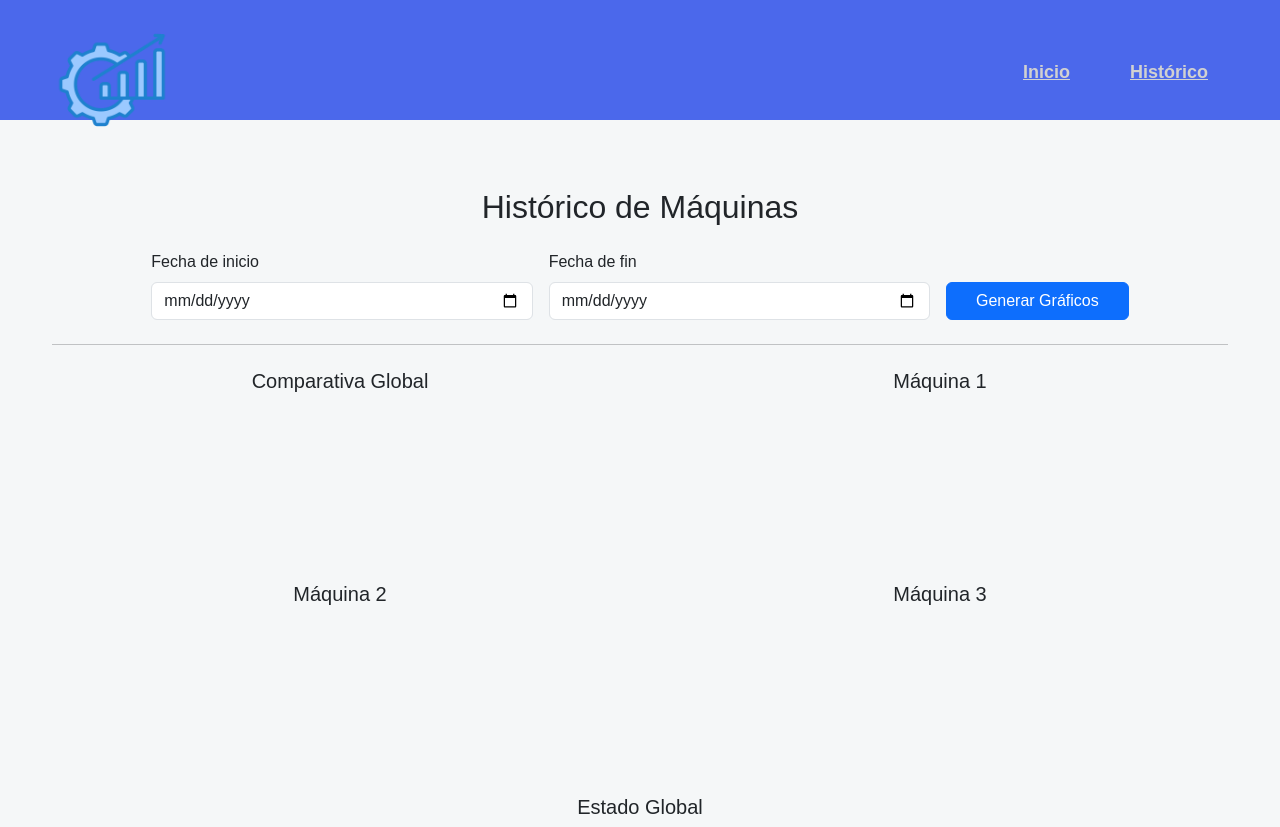
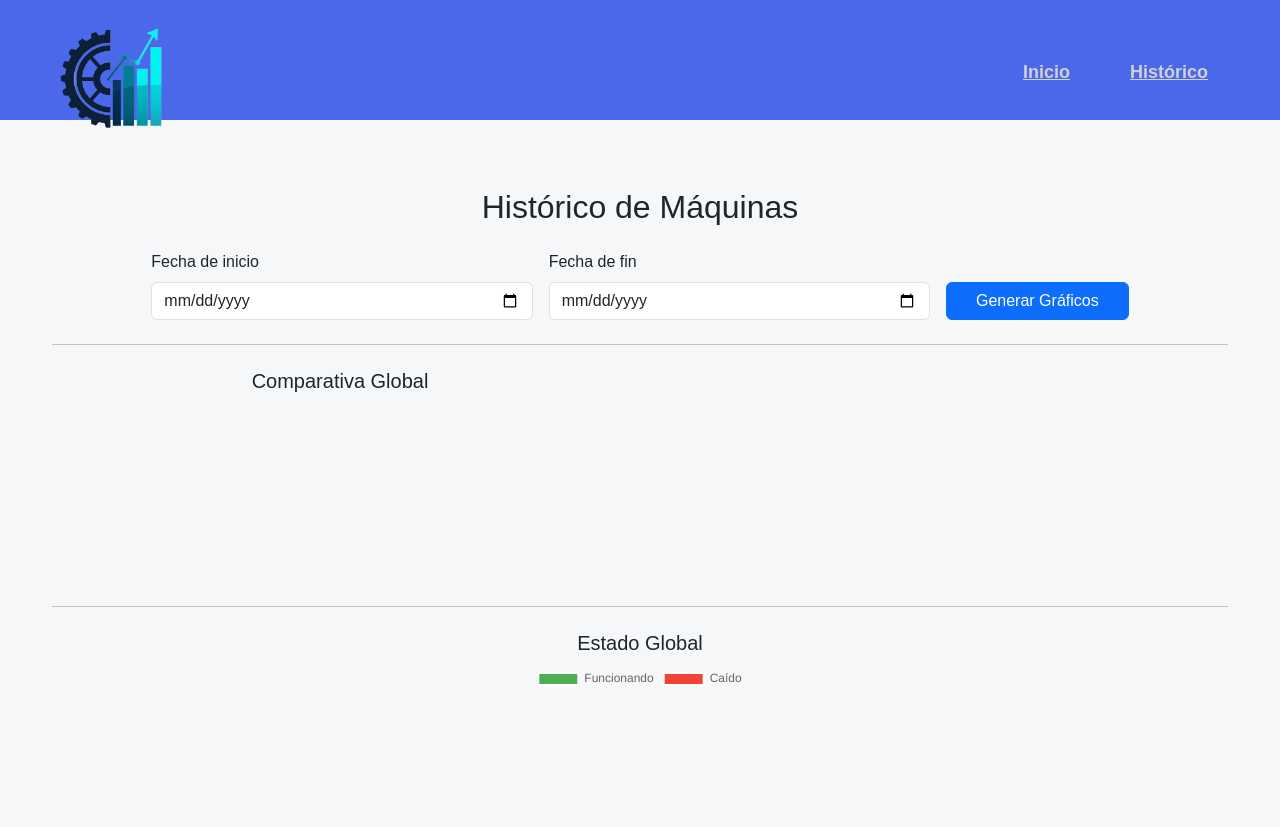
Before and after one commit to Luas21/P-ciencia-datos, a Flask app: page /Historico/ in a window 1280 px wide. Shown: the top 827 px of the page. After the commit the page ends 684 px from the top, so only its background shows below. Run offline with Flask 3, Linux system fonts and the light colour scheme; a database or web service that is not in the repository returns one stand-in record (values such as "Sample title"); a map, chart or similar area stays blank; some libraries are stand-ins or nearby versions.

Commit message:
cambio de logo, ajuste de la alineación del logo y generación dinamica de máquinas

```diff
--- a/app/static/css/style.css
+++ b/app/static/css/style.css
@@ -34,7 +34,7 @@ body {
 .logo {
     width: 120px;
     height: auto;
-    display: block;
+    vertical-align: middle;
 }
 
 #menu {
--- a/app/templates/historico.html
+++ b/app/templates/historico.html
@@ -27,23 +27,16 @@
             <h5 class="text-center">Comparativa Global</h5>
             <canvas id="graficoLineas"></canvas>
         </div>
-        <div class="col-md-6 mb-4">
-            <h5 class="text-center" id="tituloMaq1">Máquina 1</h5>
-            <canvas id="graficoMaq1"></canvas>
-        </div>
-        <div class="col-md-6 mb-4">
-            <h5 class="text-center" id="tituloMaq2">Máquina 2</h5>
-            <canvas id="graficoMaq2"></canvas>
-        </div>
-        <div class="col-md-6 mb-4">
-            <h5 class="text-center" id="tituloMaq3">Máquina 3</h5>
-            <canvas id="graficoMaq3"></canvas>
-        </div>
-        <div class="col-12 mb-4 d-flex justify-content-center">
-            <div style="max-width: 400px; width: 100%;">
-                <h5 class="text-center">Estado Global</h5>
-                <canvas id="graficoPastel"></canvas>
-            </div>
+    </div>
+
+    <hr class="my-4">
+
+    <div class="row" id="graficosMaquinas"></div>
+
+    <div class="col-12 mb-4 d-flex justify-content-center">
+        <div style="max-width: 400px; width: 100%;">
+            <h5 class="text-center">Estado Global</h5>
+            <canvas id="graficoPastel"></canvas>
         </div>
     </div>
 </div>
@@ -59,11 +52,8 @@ document.addEventListener('DOMContentLoaded', function () {
 
     const ctxPastel = document.getElementById('graficoPastel').getContext('2d');
     const ctxLineas = document.getElementById('graficoLineas').getContext('2d');
-    const ctxMaq1 = document.getElementById('graficoMaq1').getContext('2d');
-    const ctxMaq2 = document.getElementById('graficoMaq2').getContext('2d');
-    const ctxMaq3 = document.getElementById('graficoMaq3').getContext('2d');
 
-    let graficoPastel, graficoLineas, graficoMaq1, graficoMaq2, graficoMaq3;
+    let graficoPastel, graficoLineas;
 
     function cargarGraficos(start_date, end_date, actualizarInputs = true) {
         fetch('/Historico/api/graficos', {
@@ -114,27 +104,30 @@ document.addEventListener('DOMContentLoaded', function () {
                 }
             });
 
-            const maquinas = Object.entries(data.maquinas);
-            const machineCharts = [ctxMaq1, ctxMaq2, ctxMaq3];
+            // Sección dinámica para todas las máquinas
+            const graficosContainer = document.getElementById('graficosMaquinas');
+            graficosContainer.innerHTML = ''; // Limpiar contenido previo
 
-            for (let i = 0; i < 3; i++) {
-                if (!maquinas[i]) continue;
-                const [machine_id, estados] = maquinas[i];
+            Object.entries(data.maquinas).forEach(([machine_id, estados], index) => {
+                const canvasId = `graficoMaq${index}`;
 
-                document.getElementById(`tituloMaq${i + 1}`).textContent = `Máquina ${machine_id}`;
+                const div = document.createElement('div');
+                div.className = 'col-md-6 mb-4';
+                div.innerHTML = `
+                    <h5 class="text-center">Máquina ${machine_id}</h5>
+                    <canvas id="${canvasId}"></canvas>
+                `;
+                graficosContainer.appendChild(div);
 
-                if (i === 0 && graficoMaq1) graficoMaq1.destroy();
-                if (i === 1 && graficoMaq2) graficoMaq2.destroy();
-                if (i === 2 && graficoMaq3) graficoMaq3.destroy();
-
-                const chart = new Chart(machineCharts[i], {
+                const ctx = document.getElementById(canvasId).getContext('2d');
+                new Chart(ctx, {
                     type: 'line',
                     data: {
                         labels,
                         datasets: [{
                             label: `Máquina ${machine_id}`,
                             data: estados,
-                            borderColor: '#' + Math.floor(Math.random()*16777215).toString(16),
+                            borderColor: '#' + Math.floor(Math.random() * 16777215).toString(16),
                             fill: false,
                             tension: 0.2
                         }]
@@ -147,11 +140,7 @@ document.addEventListener('DOMContentLoaded', function () {
                         }
                     }
                 });
-
-                if (i === 0) graficoMaq1 = chart;
-                if (i === 1) graficoMaq2 = chart;
-                if (i === 2) graficoMaq3 = chart;
-            }
+            });
         })
         .catch(error => console.error('Error al obtener los datos:', error));
     }
```
Also changed, not shown: app/static/images/logo_cuadrado.png.
